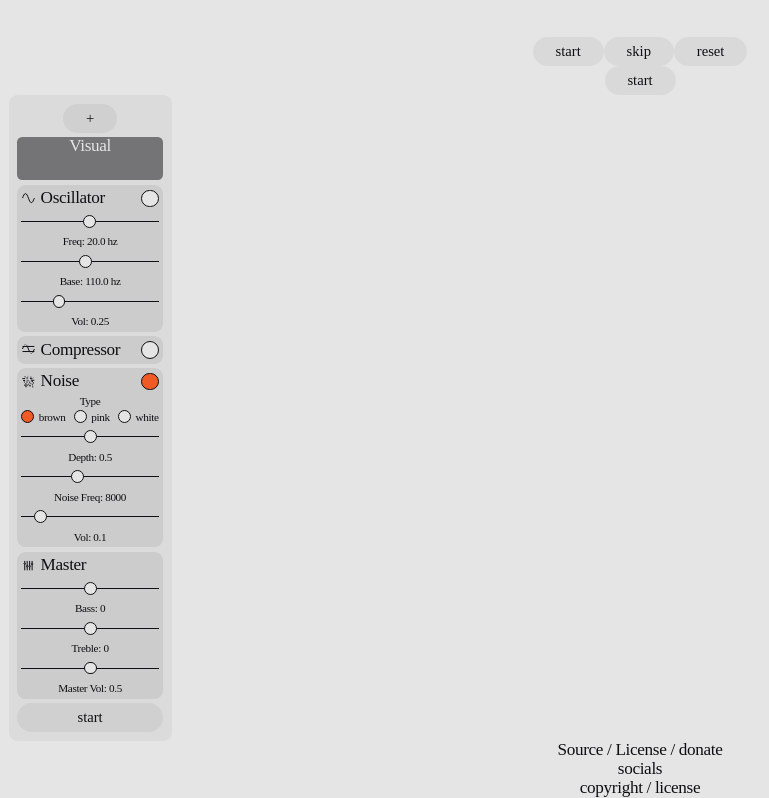
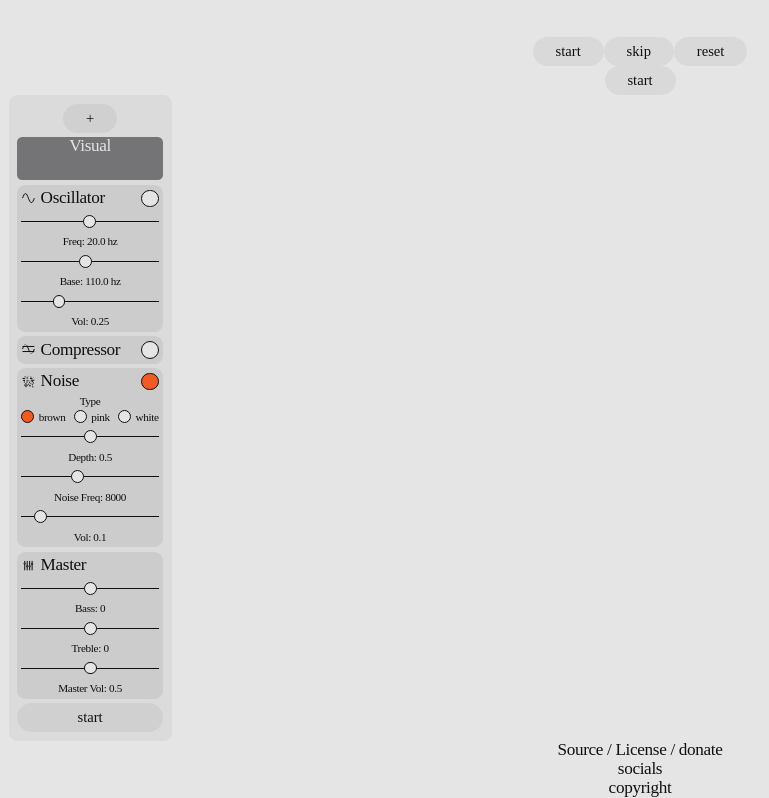
Before and after one commit to vincetol/genesis-timer, a React (Vite) app: page / in a window 1280 px wide. Shown: the part 598-1396 px from the top of the page, without its empty margins (0-769 px from the left). Built offline with nearby package versions, Linux system fonts and the light colour scheme; a web font is replaced by a local one.

Commit message:
added placeholder footer

```diff
--- a/src/components/footer/footer.tsx
+++ b/src/components/footer/footer.tsx
@@ -7,7 +7,7 @@ export default function Footer() {
       <footer className={styles.Footer}>
         <div>Source / License / donate</div>
         <div>socials</div>
-        <div>copyright / license</div>
+        <div>copyright</div>
       </footer>
       {/* <TanStackRouterDevtools /> */}
     </>
```
